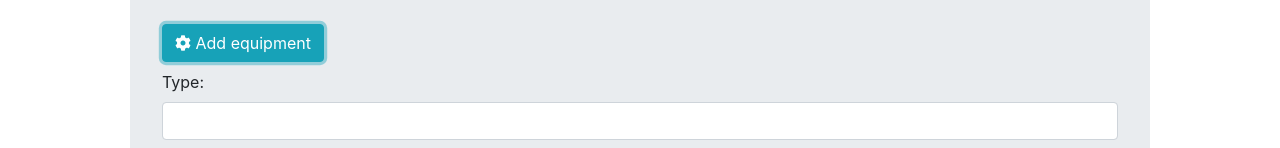
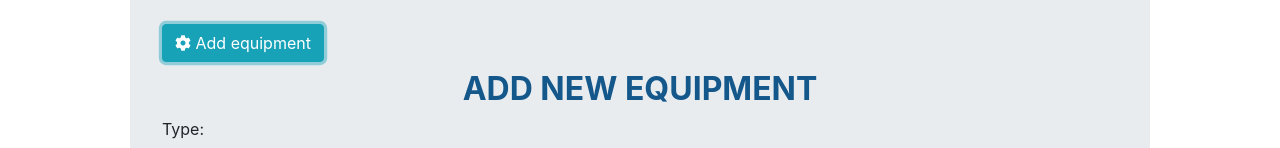
Before and after one commit to adinamlk86/atecAPP, an Angular app in the folder atecAPP-web/src/main/webapp/: page /equipment in a window 1280 px wide. Both pictures are taken after a click on the button "Add equipment". Shown: the part 199-347 px from the top of the page. Built offline with nearby package versions, Linux system fonts and the light colour scheme; no server answers.

Commit message:
added toggle show/hide button to forms

```diff
--- a/atecAPP-web/src/main/webapp/src/app/forms/new-equipment-form/new-equipment-form.component.html
+++ b/atecAPP-web/src/main/webapp/src/app/forms/new-equipment-form/new-equipment-form.component.html
@@ -6,6 +6,7 @@
     </button>
     <h2></h2>
 <ng-container *ngIf="show">
+  <h2>Add new equipment</h2>
     <form novalidate [formGroup]="form" (ngSubmit)="createEquipment()">
 
       <div class="form-group">
```
